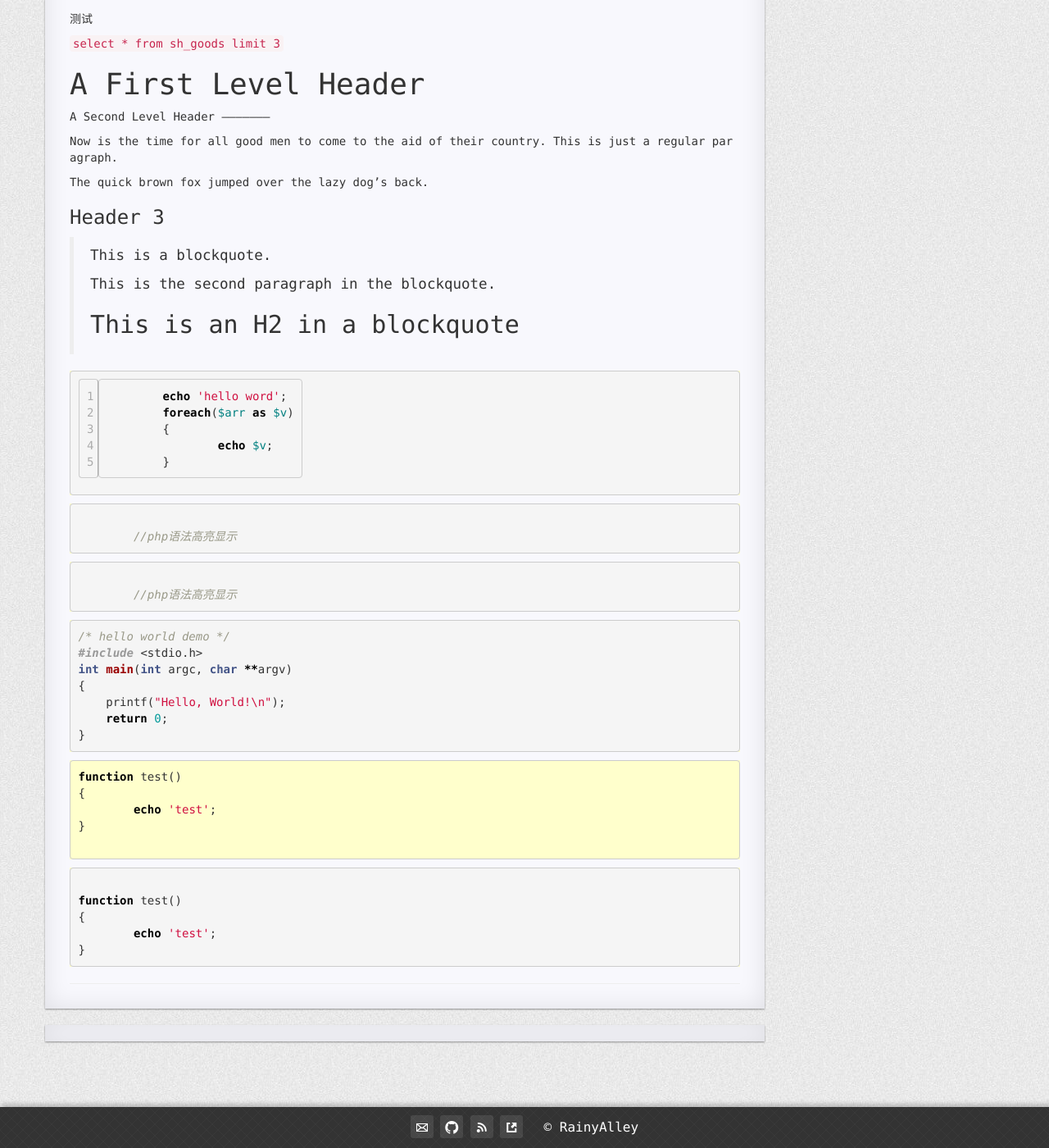
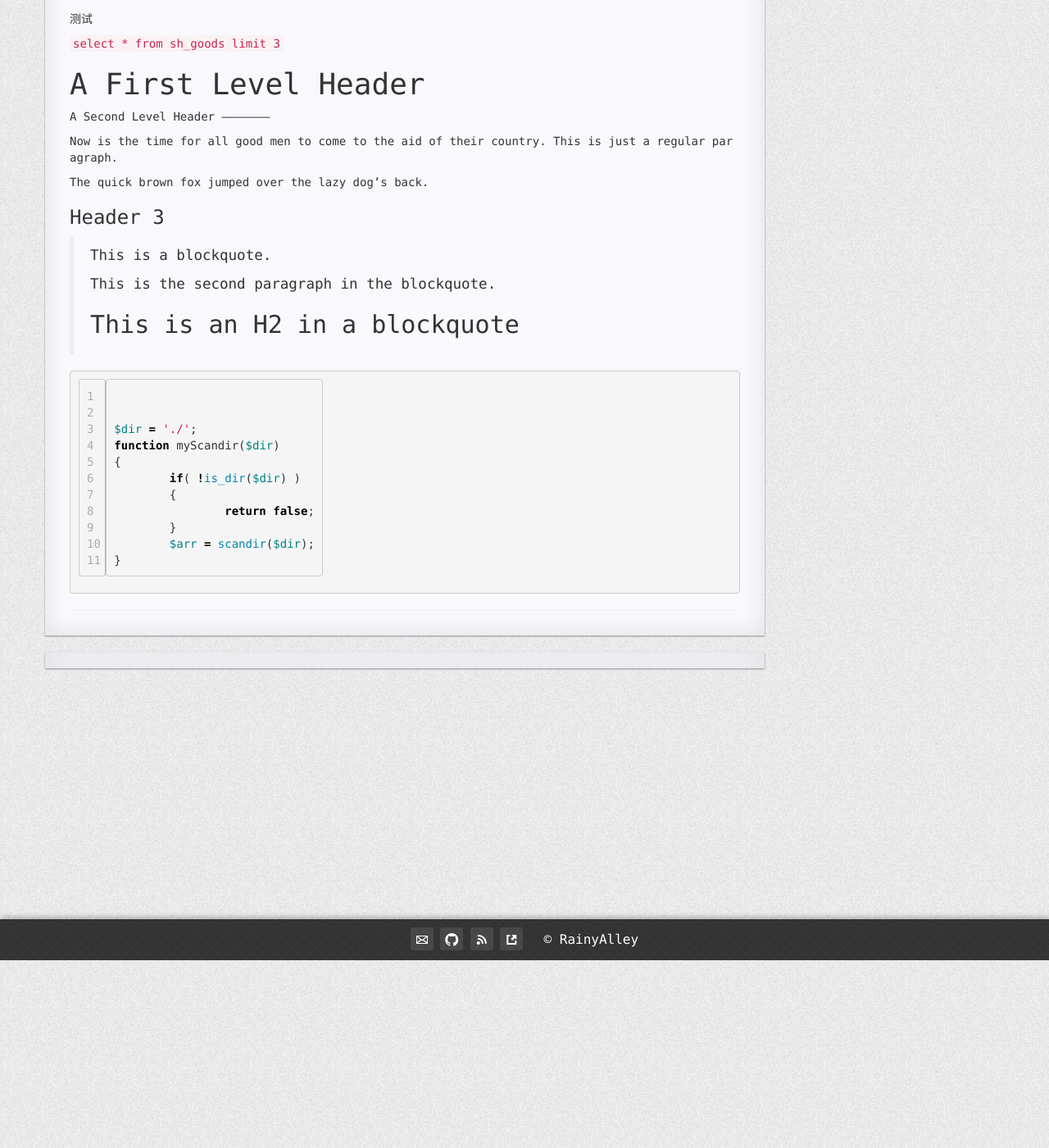
Before and after one commit to myyphp/myyphp-myyphp.github.io, a Jekyll site: the page built from _posts/2015-10-01-first-blog.md, in a window 1280 px wide and 1400 px high, scrolled down 229 px. Shown: the whole window at 82% size. Built offline with Jekyll 4.4.1, drawn with Linux system fonts in a browser that asks for light colours; nearby versions of some CDN libraries; comment, search, counter and statistics services are not loaded.

````diff
--- a/_posts/2015-10-01-first-blog.md
+++ b/_posts/2015-10-01-first-blog.md
@@ -30,45 +30,17 @@
 >
 > ## This is an H2 in a blockquote
 
-{% highlight php linenos %}
-	echo 'hello word';
-	foreach($arr as $v)
-	{
-		echo $v;
-	}
-{% endhighlight %}
 
 
-{% highlight php5 %}
-	//php语法高亮显示
-{% endhighlight %}
+{% highlight php startinline linenos %}
 
-{% highlight php4 %}
-	//php语法高亮显示
-{% endhighlight %}
-
-{% highlight c %}
-/* hello world demo */
-#include <stdio.h>
-int main(int argc, char **argv)
+$dir = './';
+function myScandir($dir)
 {
-    printf("Hello, World!\n");
-    return 0;
+	if( !is_dir($dir) )
+	{
+		return false;
+	}
+	$arr = scandir($dir);
 }
 {% endhighlight %}
-
-
-```php
-function test()
-{
-	echo 'test';
-}
-
-```
-
-{% highlight php startinline %}
-function test()
-{
-	echo 'test';
-}
-{% endhighlight %}
````
